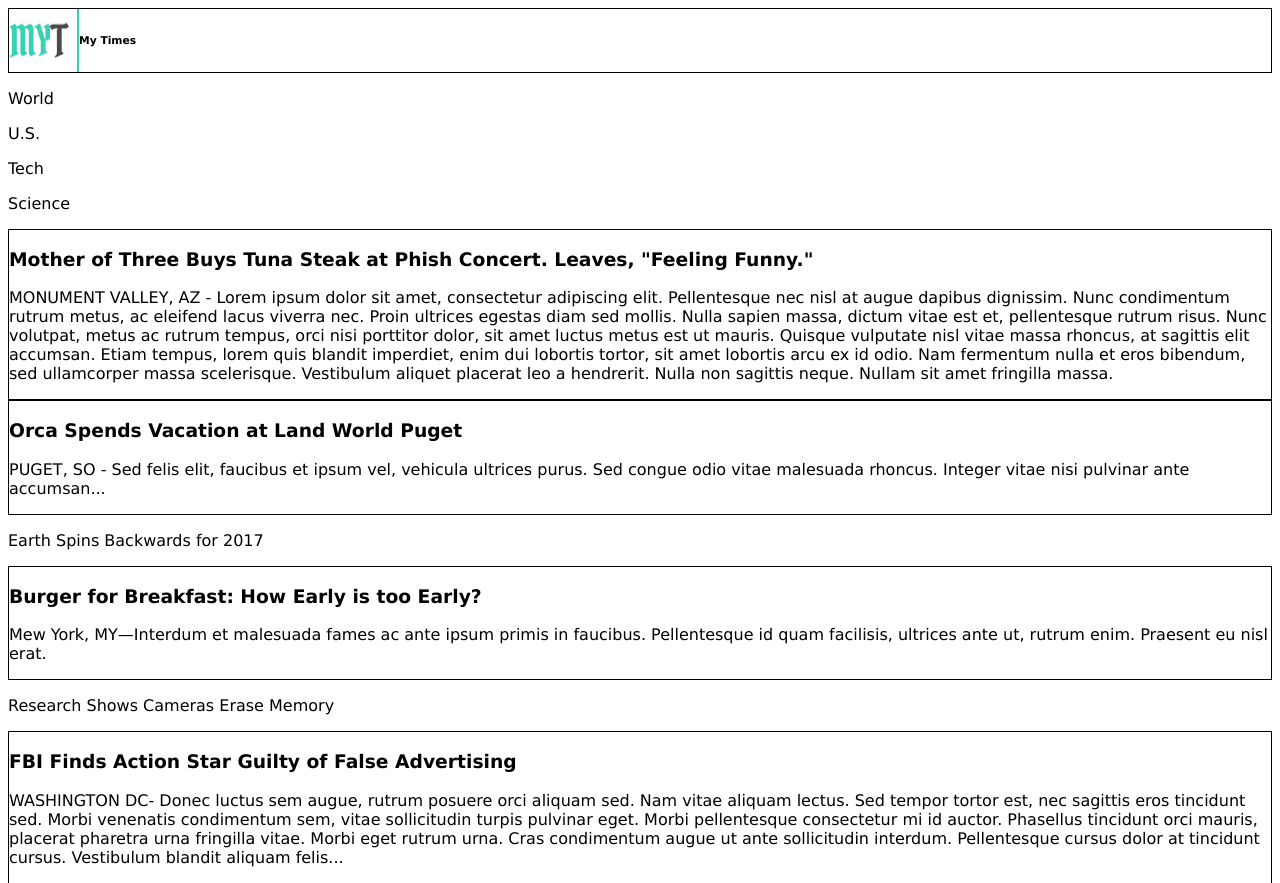
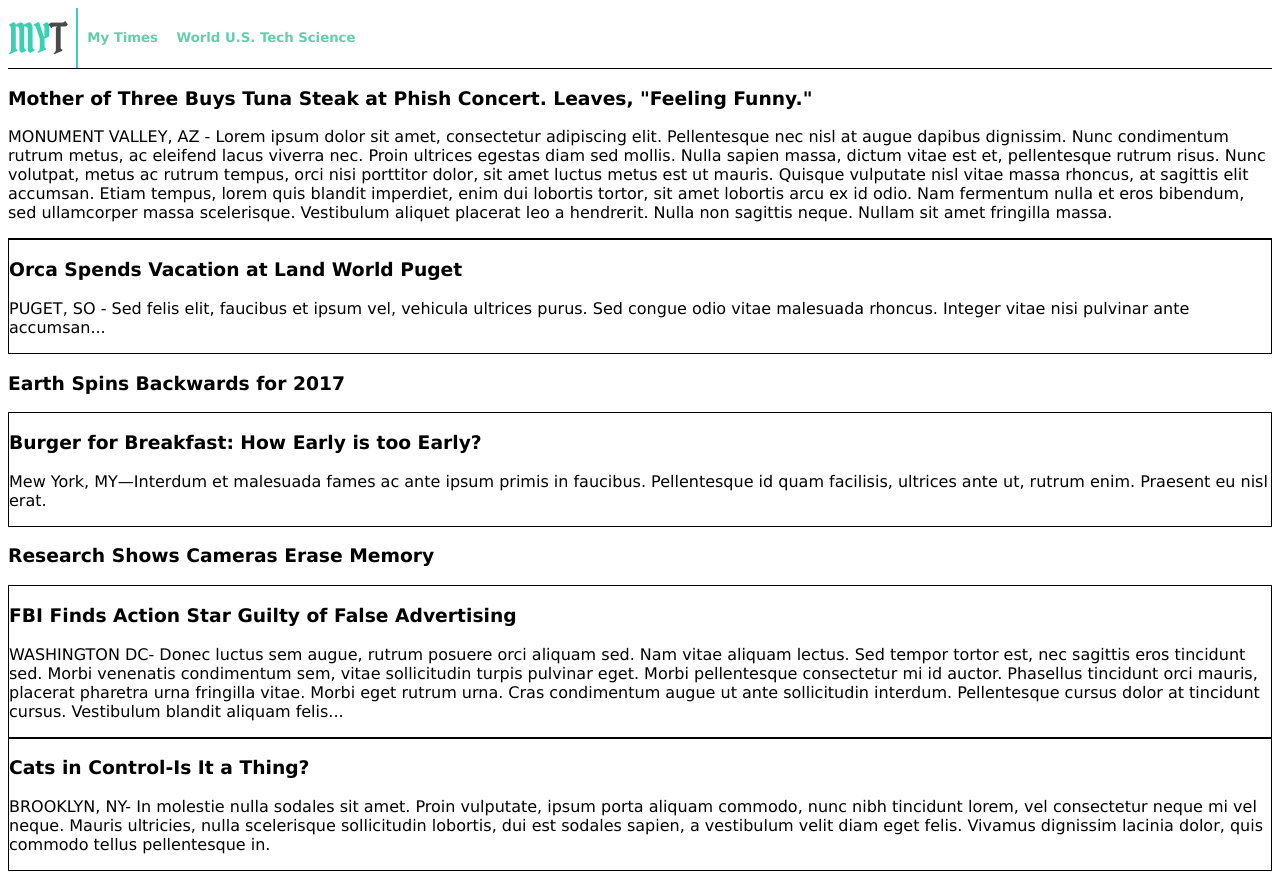
Before and after one commit to sysouchanh/MyTimes, a plain HTML site: page index.html in a window 1280 px wide. Shown: the top 883 px of the page. Drawn offline with Linux system fonts and the light colour scheme.

Commit message:
Update file

```diff
--- a/Resources/css/style.css
+++ b/Resources/css/style.css
@@ -2,17 +2,20 @@
   font-family: Verdana;
 }
 
-.container {
-  border: 1px solid black;
+.header {
+  border-bottom: 1px solid black;
+  display: flex;
+  color: MediumAquamarine;
 }
+span {
+  display: inline-flex;
+  align-content: flex-end;
+  color: red;
 
-.header {
-  border: 1px solid black;
-  display: flex;
 }
 
 .mainstory {
-  border: 1px solid black;
+  border-bottom: 1px solid black;
 }
 
 .article1 {
--- a/index.html
+++ b/index.html
@@ -7,14 +7,8 @@
   <body>
     <div class="header">
       <img src="./resources/images/img-myt-logo.jpg">
-        <h6>My Times</h5>
-    </div>
-      <nav>
-        <p>World</p>
-        <p>U.S.</p>
-        <p>Tech</p>
-        <p>Science</p>
-      </nav>
+        <h5>&nbsp;&nbsp;My Times &nbsp;&nbsp;&nbsp;<span: "red">World U.S. Tech Science</span></h5>
+
     </div>
     <div class="mainstory">
       <h3>Mother of Three Buys Tuna Steak at Phish Concert. Leaves, "Feeling Funny."</h3>
@@ -34,14 +28,18 @@
         <p>PUGET, SO - Sed felis elit, faucibus et ipsum vel, vehicula ultrices purus. Sed
           congue odio vitae malesuada rhoncus. Integer vitae nisi pulvinar ante accumsan...</p>
     </div>
-      <p>Earth Spins Backwards for 2017</p>
+    <div class="headline1">
+      <h3>Earth Spins Backwards for 2017</h3>
+    </div>
     <div class="article2">
       <h3>Burger for Breakfast: How Early is too Early?</h3>
         <p>Mew York, MY—Interdum et malesuada fames ac ante ipsum primis in faucibus.
           Pellentesque id quam facilisis, ultrices ante ut, rutrum enim. Praesent eu nisl
           erat.</p>
     </div>
-      <p>Research Shows Cameras Erase Memory</p>
+    <div>
+      <h3>Research Shows Cameras Erase Memory</h3>
+    </div>
     <div class="article3">
       <h3>FBI Finds Action Star Guilty of False Advertising</h3>
         <p>WASHINGTON DC- Donec luctus sem augue, rutrum posuere orci aliquam
```
